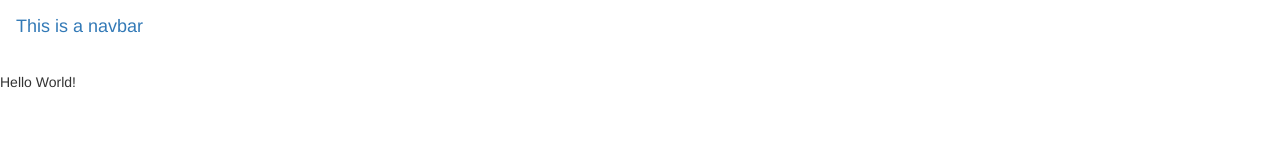
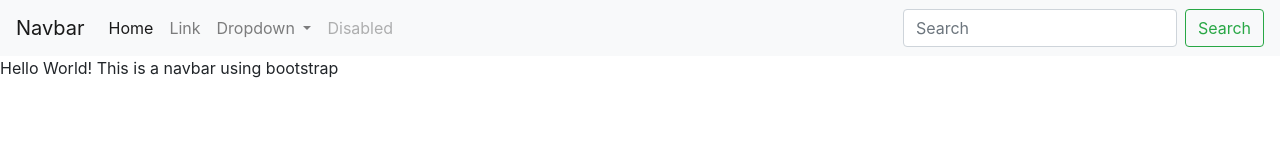
Before and after one commit to atran1015/stockportfolio, a plain HTML site: page hello.html in a window 1280 px wide. Drawn offline with nearby package versions, Linux system fonts and the light colour scheme.

Commit message:
cd works with html

```diff
--- a/hello.html
+++ b/hello.html
@@ -3,15 +3,49 @@
 <head>
     <meta charset="UTF-8">
     <meta http-equiv="X-UA-Compatible" content="IE=edge">
-    <link rel="stylesheet" href="https://cdn.jsdelivr.net/npm/bootstrap@3.3.7/dist/css/bootstrap.min.css" integrity="sha384-BVYiiSIFeK1dGmJRAkycuHAHRg32OmUcww7on3RYdg4Va+PmSTsz/K68vbdEjh4u" crossorigin="anonymous">
+    <link rel="stylesheet" href="https://cdn.jsdelivr.net/npm/bootstrap@4.3.1/dist/css/bootstrap.min.css" integrity="sha384-ggOyR0iXCbMQv3Xipma34MD+dH/1fQ784/j6cY/iJTQUOhcWr7x9JvoRxT2MZw1T" crossorigin="anonymous">
+    <script src="https://code.jquery.com/jquery-3.3.1.slim.min.js" integrity="sha384-q8i/X+965DzO0rT7abK41JStQIAqVgRVzpbzo5smXKp4YfRvH+8abtTE1Pi6jizo" crossorigin="anonymous"></script>
+    <script src="https://cdn.jsdelivr.net/npm/popper.js@1.14.7/dist/umd/popper.min.js" integrity="sha384-UO2eT0CpHqdSJQ6hJty5KVphtPhzWj9WO1clHTMGa3JDZwrnQq4sF86dIHNDz0W1" crossorigin="anonymous"></script>
+    <script src="https://cdn.jsdelivr.net/npm/bootstrap@4.3.1/dist/js/bootstrap.min.js" integrity="sha384-JjSmVgyd0p3pXB1rRibZUAYoIIy6OrQ6VrjIEaFf/nJGzIxFDsf4x0xIM+B07jRM" crossorigin="anonymous"></script>
     <meta name="viewport" content="width=device-width, initial-scale=1.0">
     <title>Document</title>
 </head>
 <body>
-    <!-- As a link -->
-<nav class="navbar navbar-light bg-light">
-    <a class="navbar-brand" href="#">This is a navbar</a>
-  </nav>
-    <p>Hello World!</p>
+    <nav class="navbar navbar-expand-lg navbar-light bg-light">
+        <a class="navbar-brand" href="#">Navbar</a>
+        <button class="navbar-toggler" type="button" data-toggle="collapse" data-target="#navbarSupportedContent" aria-controls="navbarSupportedContent" aria-expanded="false" aria-label="Toggle navigation">
+          <span class="navbar-toggler-icon"></span>
+        </button>
+
+        <div class="collapse navbar-collapse" id="navbarSupportedContent">
+          <ul class="navbar-nav mr-auto">
+            <li class="nav-item active">
+              <a class="nav-link" href="#">Home <span class="sr-only">(current)</span></a>
+            </li>
+            <li class="nav-item">
+              <a class="nav-link" href="#">Link</a>
+            </li>
+            <li class="nav-item dropdown">
+              <a class="nav-link dropdown-toggle" href="#" id="navbarDropdown" role="button" data-toggle="dropdown" aria-haspopup="true" aria-expanded="false">
+                Dropdown
+              </a>
+              <div class="dropdown-menu" aria-labelledby="navbarDropdown">
+                <a class="dropdown-item" href="#">Action</a>
+                <a class="dropdown-item" href="#">Another action</a>
+                <div class="dropdown-divider"></div>
+                <a class="dropdown-item" href="#">Something else here</a>
+              </div>
+            </li>
+            <li class="nav-item">
+              <a class="nav-link disabled" href="#">Disabled</a>
+            </li>
+          </ul>
+          <form class="form-inline my-2 my-lg-0">
+            <input class="form-control mr-sm-2" type="search" placeholder="Search" aria-label="Search">
+            <button class="btn btn-outline-success my-2 my-sm-0" type="submit">Search</button>
+          </form>
+        </div>
+      </nav>
+    <p>Hello World! This is a navbar using bootstrap</p>
 </body>
 </html>
```
